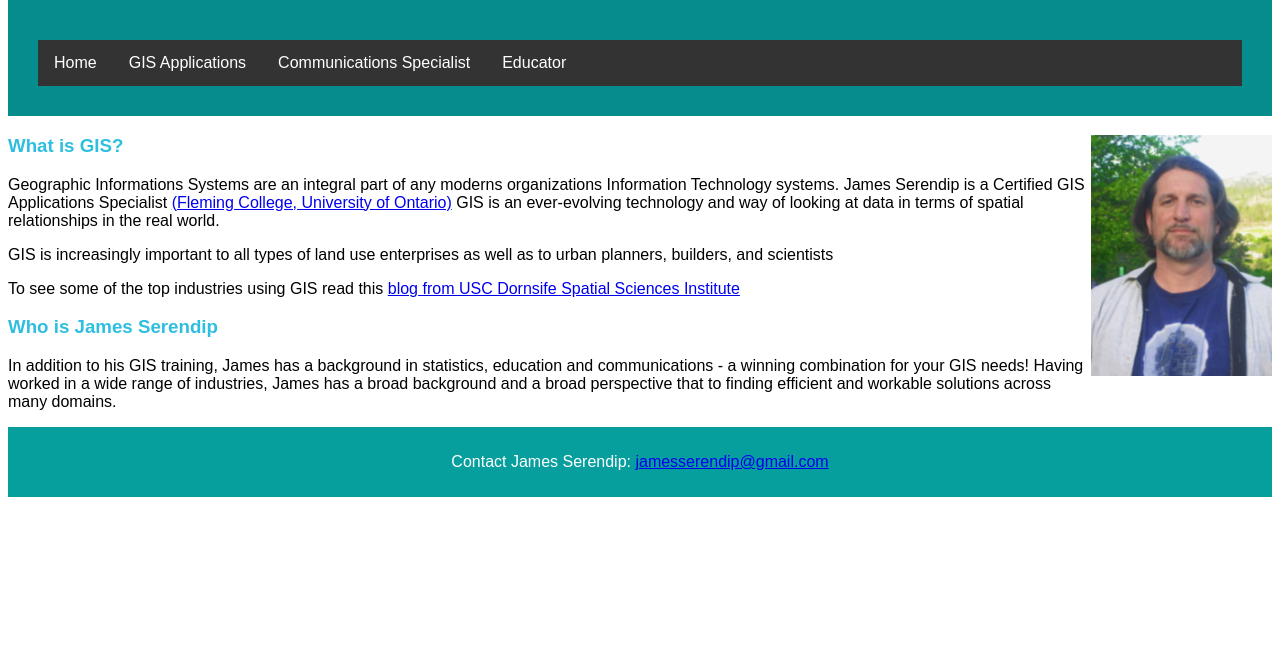
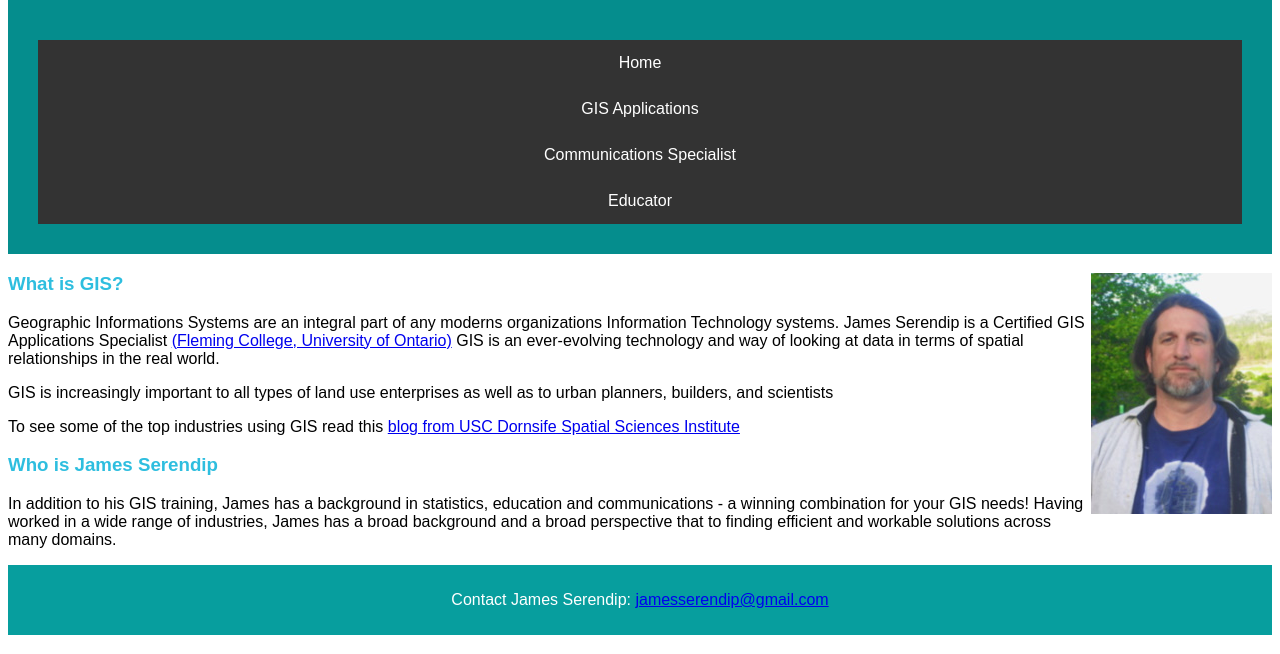
Before and after one commit to jserendip/jserendip.github.io, a plain HTML site: page index.html in a window 1280 px wide. Shown: the part 146-800 px from the top of the page. Drawn offline with Linux system fonts and the light colour scheme.

Commit message:
Update mystylesheet.css

```diff
--- a/mystylesheet.css
+++ b/mystylesheet.css
@@ -13,14 +13,13 @@ ul {
   overflow: hidden;
   background-color: #333;
 }
-h3 {
-	color:rgb(46, 190, 223)
+
+/* set the nav bar to center */
+li {
+  float: center;
 }
 
-li {
-  float: left;
-}
-
+/* create a block for the nav bar */
 li a {
   display: block;
   color: white;
@@ -30,10 +29,11 @@ li a {
   text-decoration: none;
 }
 
-/* Change the link color to #111 (black) on hover */
+/* Change the link color to #111 (black) on hover for nav bar */
 li a:hover {
   background-color: #111;
 }
+
 /* Style the header */
 header {
   background-color: #058d8d;
@@ -41,6 +41,11 @@ header {
   text-align: center;
   font-size: 35px;
   color: white;
+}
+
+/* change color of heading 3 items */
+h3 {
+	color:rgb(46, 190, 223)
 }
 
 /* set image to float right */
```
